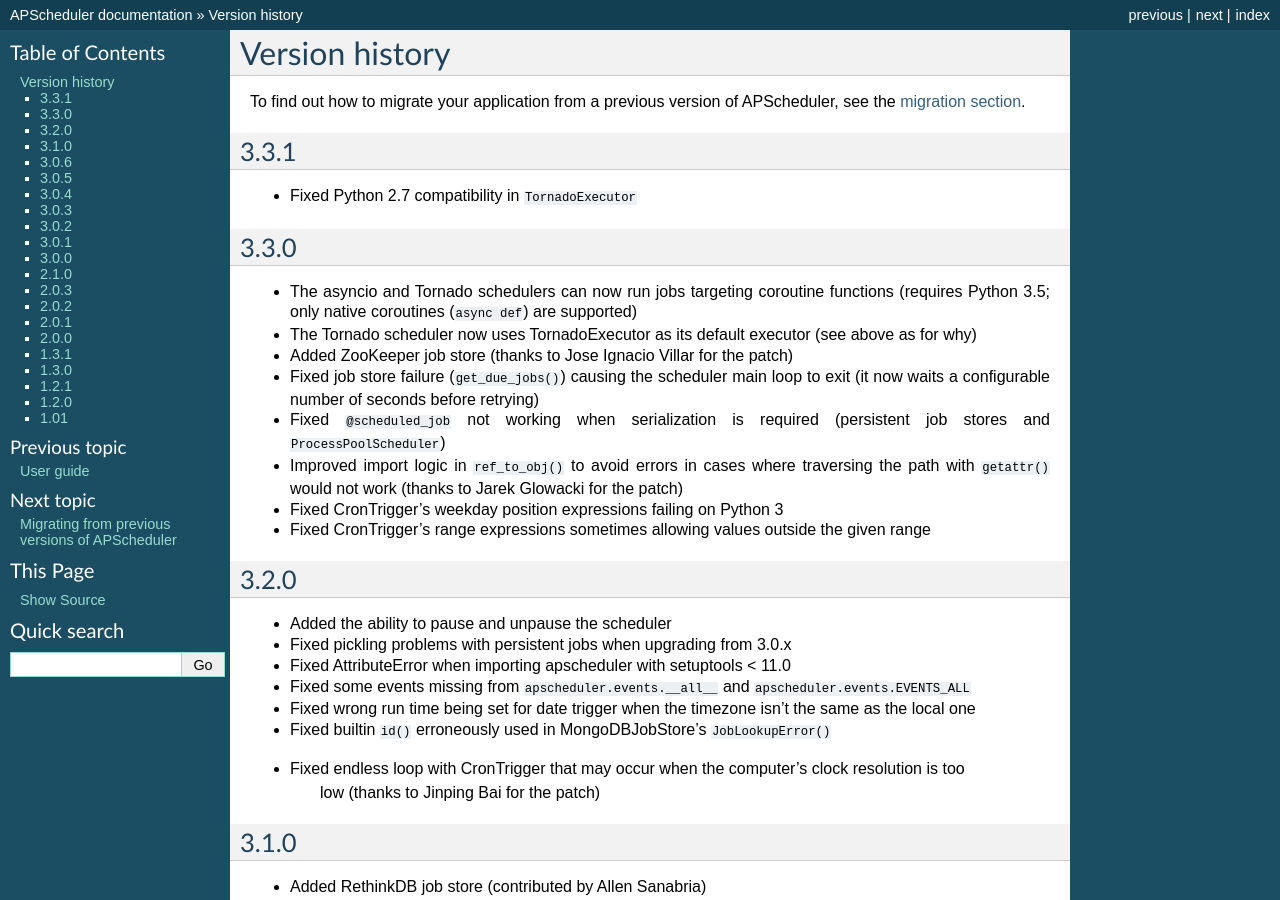
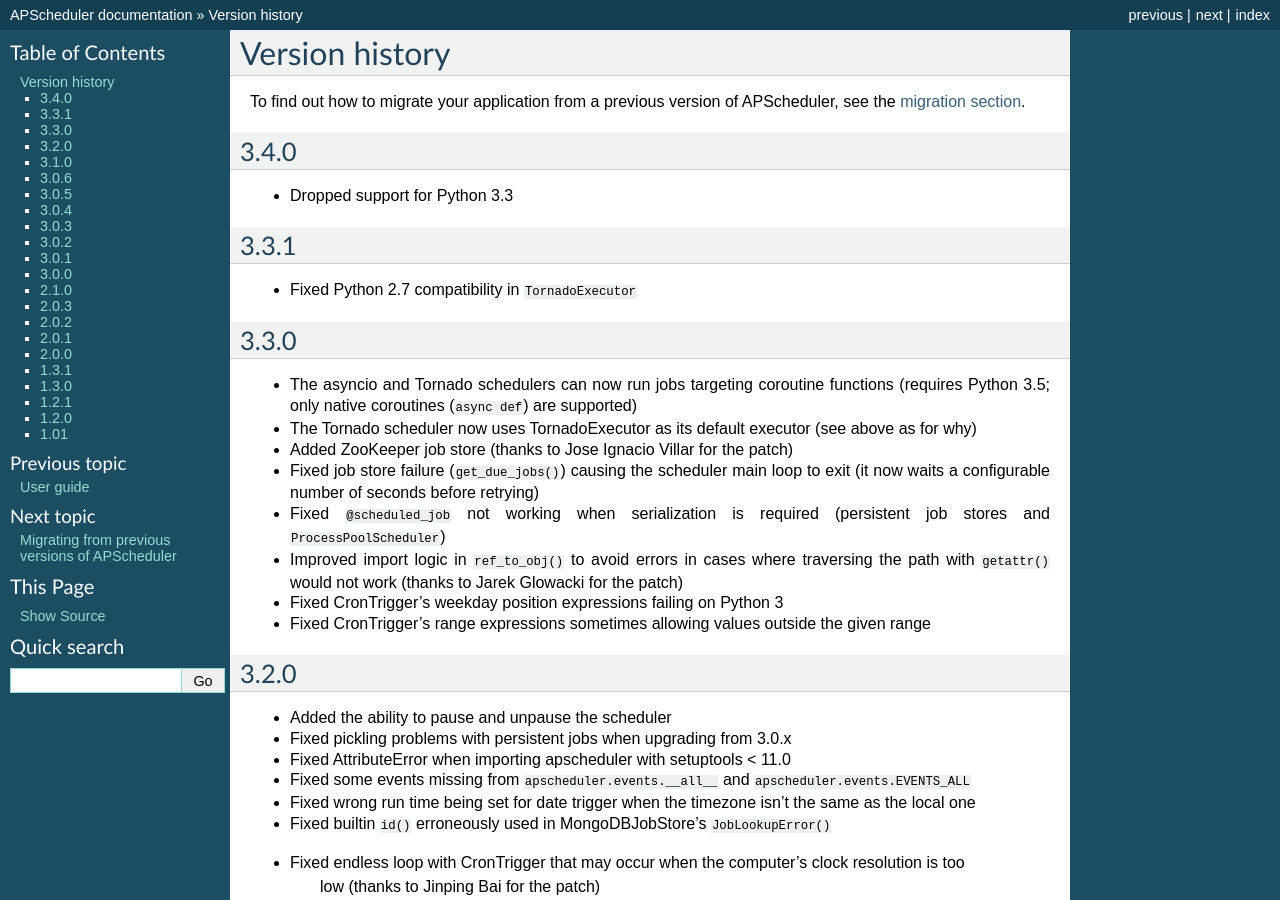
Before and after one commit to agronholm/apscheduler, a Sphinx documentation site: the page built from docs/versionhistory.rst, in a window 1280 px wide and 900 px high. Built offline with Sphinx 7.4.7, drawn with Linux system fonts in a browser that asks for light colours.

Commit message:
Updated Travis/tox configuration and the supported Python interpreters

```diff
--- a/docs/versionhistory.rst
+++ b/docs/versionhistory.rst
@@ -3,6 +3,12 @@
 
 To find out how to migrate your application from a previous version of
 APScheduler, see the :doc:`migration section <migration>`.
+
+3.4.0
+-----
+
+* Dropped support for Python 3.3
+
 
 3.3.1
 -----
--- a/setup.py
+++ b/setup.py
@@ -26,7 +26,6 @@
         'Programming Language :: Python',
         'Programming Language :: Python :: 2.7',
         'Programming Language :: Python :: 3',
-        'Programming Language :: Python :: 3.3',
         'Programming Language :: Python :: 3.4',
         'Programming Language :: Python :: 3.5',
         'Programming Language :: Python :: 3.6'
@@ -46,7 +45,6 @@
     extras_require={
         ':python_version == "2.7"': ['futures', 'funcsigs'],
         'asyncio:python_version == "2.7"': ['trollius'],
-        'asyncio:python_version == "3.3"': ['asyncio'],
         'gevent': ['gevent'],
         'mongodb': ['pymongo >= 2.8'],
         'redis': ['redis'],
```
Also changed, not shown: .travis.yml, 1 other file.
